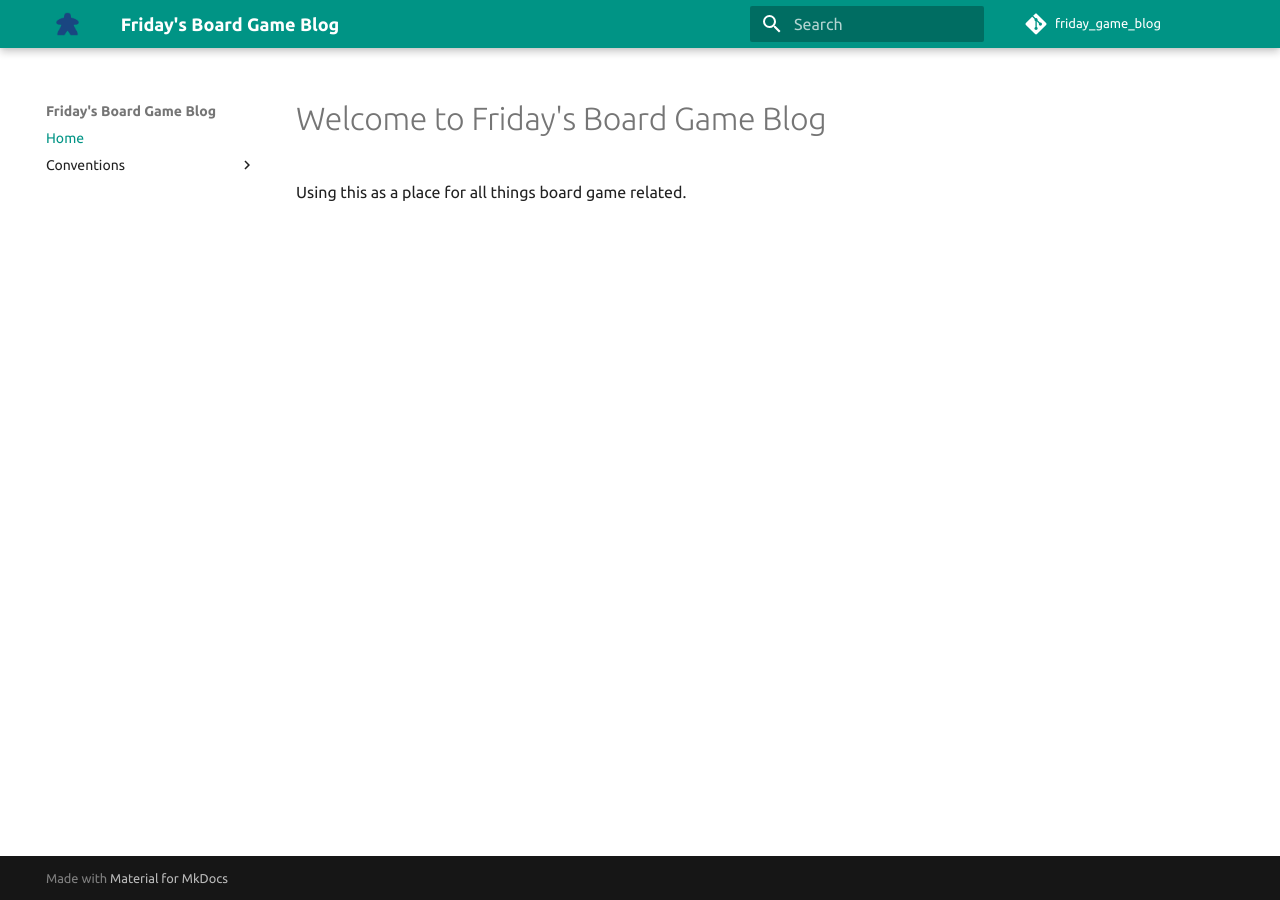
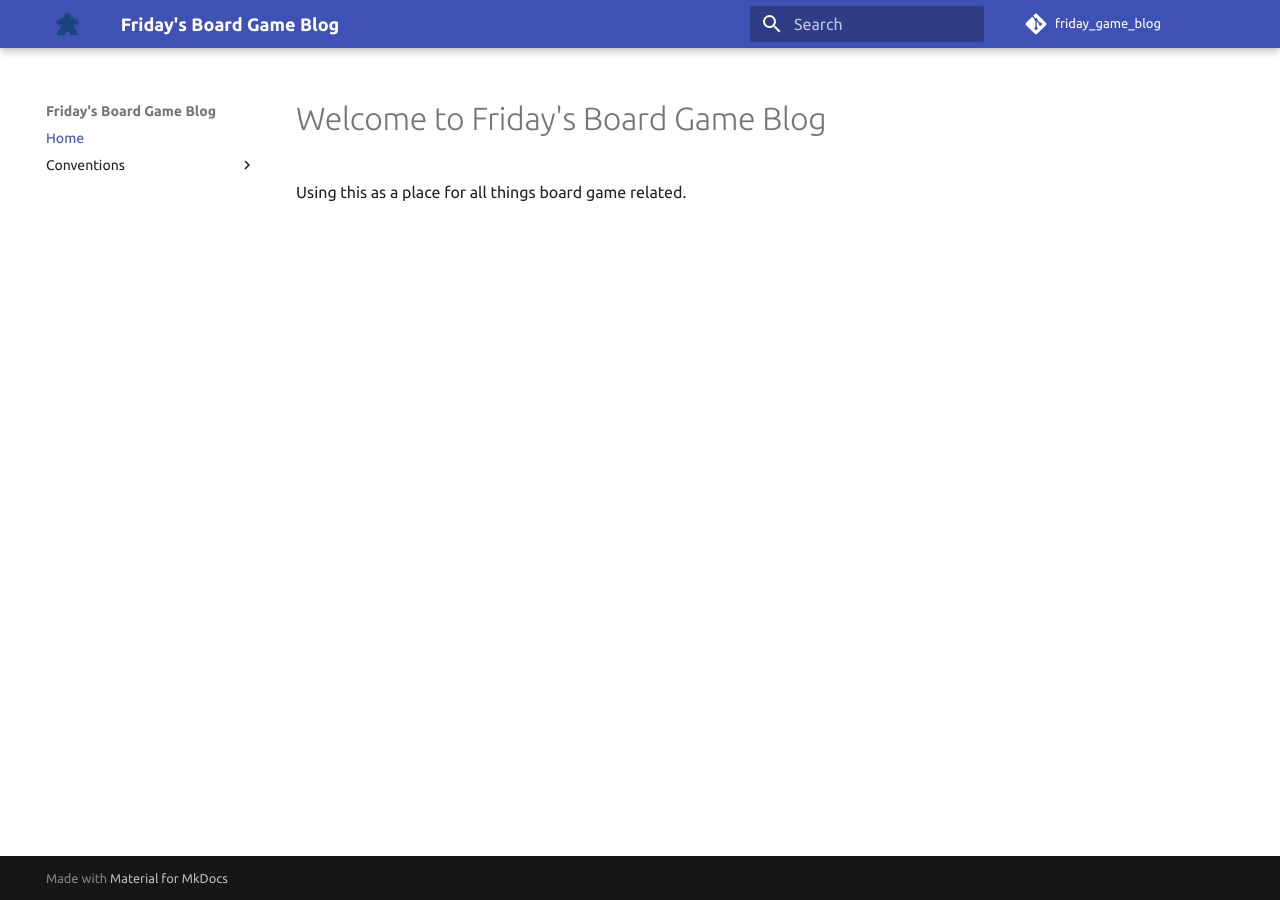
Before and after one commit to lancefriday945/friday_game_blog, an MkDocs documentation site: the page built from docs/index.md, in a window 1280 px wide. Built offline with MkDocs 1.6.1 and Material for MkDocs 9.7.7, drawn with Linux system fonts in a browser that asks for light colours; comment, search, counter and statistics services are not loaded.

Commit message:
changing colors.

```diff
--- a/mkdocs.yml
+++ b/mkdocs.yml
@@ -7,8 +7,8 @@ theme:
   logo: 'meeple.png'
   favicon: 'meeple.png'
   palette:
-    primary: 'teal'
-    accent: 'deep orange'
+    primary: 'indigo'
+    accent: 'cyan'
   font:
     text: 'Ubuntu'
     code: 'Ubuntu Mono'
```
Also changed, not shown: 1 other file.
